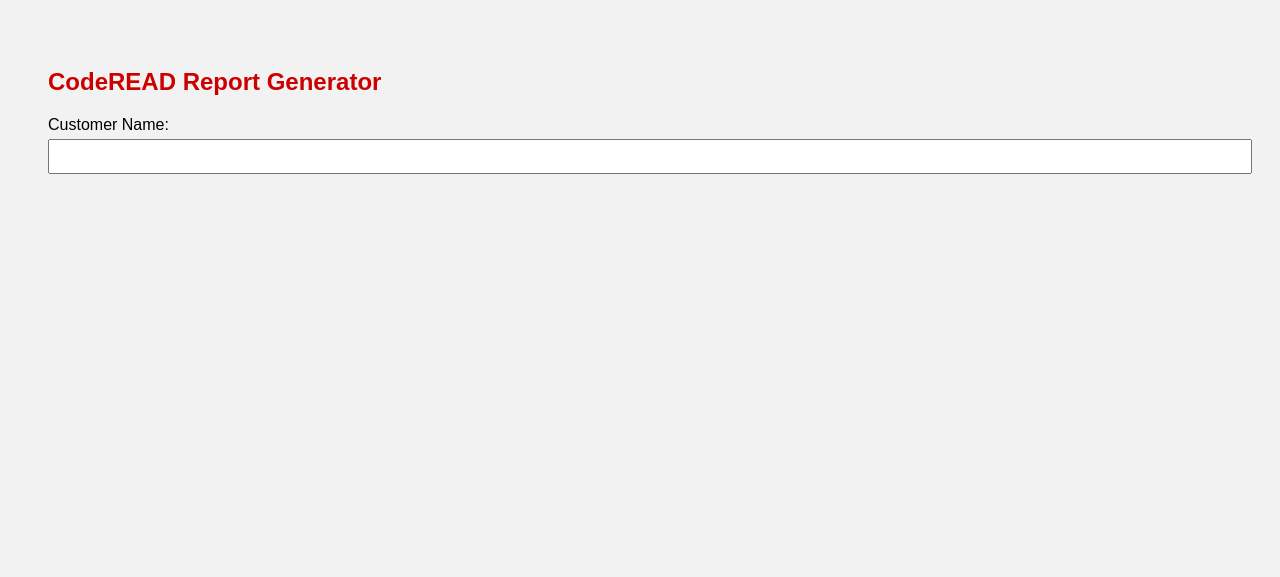
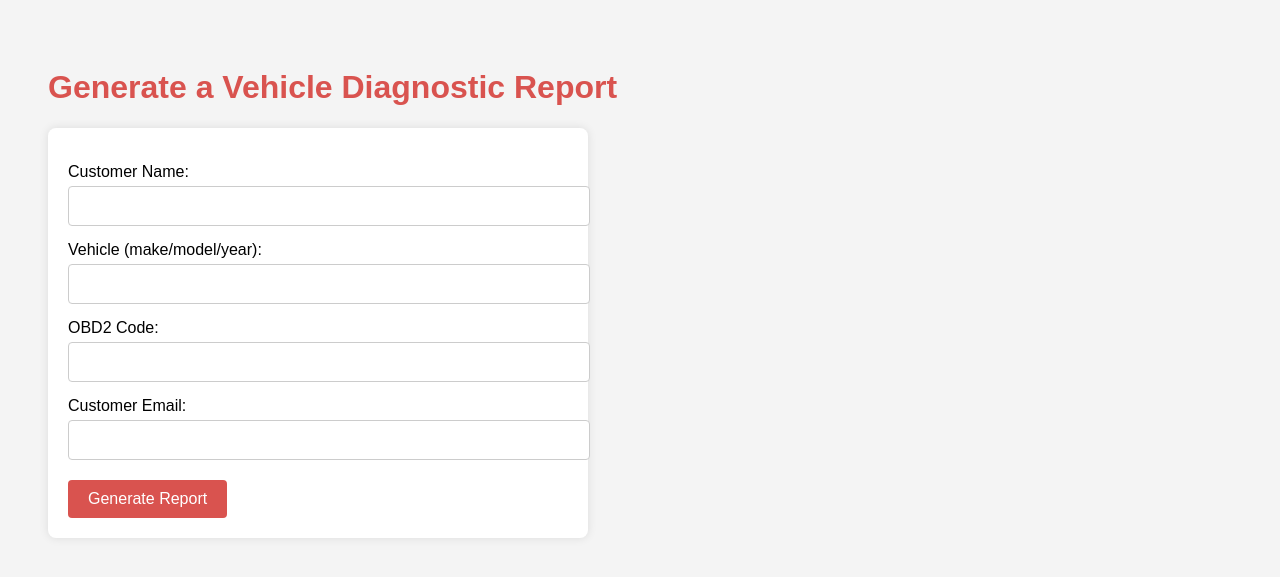
Before and after one commit to CODEREaDer24/coderead, a Flask app: template templates/form.html in a window 1280 px wide. Shown: the top 577 px of the page. Run offline with Flask 3, Linux system fonts and the light colour scheme; the template is opened without the code that fills it, so the values that code supplies are empty.

Commit message:
Update form.html

```diff
--- a/templates/form.html
+++ b/templates/form.html
@@ -1,27 +1,69 @@
 <!DOCTYPE html>
-<html>
+<html lang="en">
 <head>
-  <title>CodeREAD Diagnostic Form</title>
+  <meta charset="UTF-8">
+  <title>CodeREAD Report Generator</title>
   <style>
-    body { font-family: Arial, sans-serif; padding: 40px; background: #f2f2f2; }
-    h2 { color: #cc0000; }
-    label { display: block; margin-top: 15px; }
-    input { width: 100%; padding: 8px; margin-top: 5px; }
+    body {
+      font-family: Arial, sans-serif;
+      padding: 40px;
+      background-color: #f4f4f4;
+    }
+    h1 {
+      color: #d9534f;
+    }
+    form {
+      background: white;
+      padding: 20px;
+      border-radius: 8px;
+      box-shadow: 0 0 10px rgba(0,0,0,0.1);
+      max-width: 500px;
+    }
+    label {
+      display: block;
+      margin: 15px 0 5px;
+    }
+    input {
+      width: 100%;
+      padding: 10px;
+      font-size: 1em;
+      border: 1px solid #ccc;
+      border-radius: 4px;
+    }
     button {
       margin-top: 20px;
-      background-color: #cc0000;
+      background-color: #d9534f;
       color: white;
+      border: none;
       padding: 10px 20px;
-      border: none;
+      font-size: 1em;
+      border-radius: 4px;
       cursor: pointer;
     }
-    button:hover { background-color: #a60000; }
+    button:hover {
+      background-color: #c9302c;
+    }
   </style>
 </head>
 <body>
-  <h2>CodeREAD Report Generator</h2>
-  <form method="POST" action="/generate">
-    <label>Customer Name:</label>
-    <input type="text" name="name" required>
 
-    <label
+  <h1>Generate a Vehicle Diagnostic Report</h1>
+
+  <form method="POST" action="/">
+    <label for="name">Customer Name:</label>
+    <input type="text" id="name" name="name" required>
+
+    <label for="vehicle">Vehicle (make/model/year):</label>
+    <input type="text" id="vehicle" name="vehicle" required>
+
+    <label for="code">OBD2 Code:</label>
+    <input type="text" id="code" name="code" required>
+
+    <label for="email">Customer Email:</label>
+    <input type="email" id="email" name="email" required>
+
+    <button type="submit">Generate Report</button>
+  </form>
+
+</body>
+</html>
```
